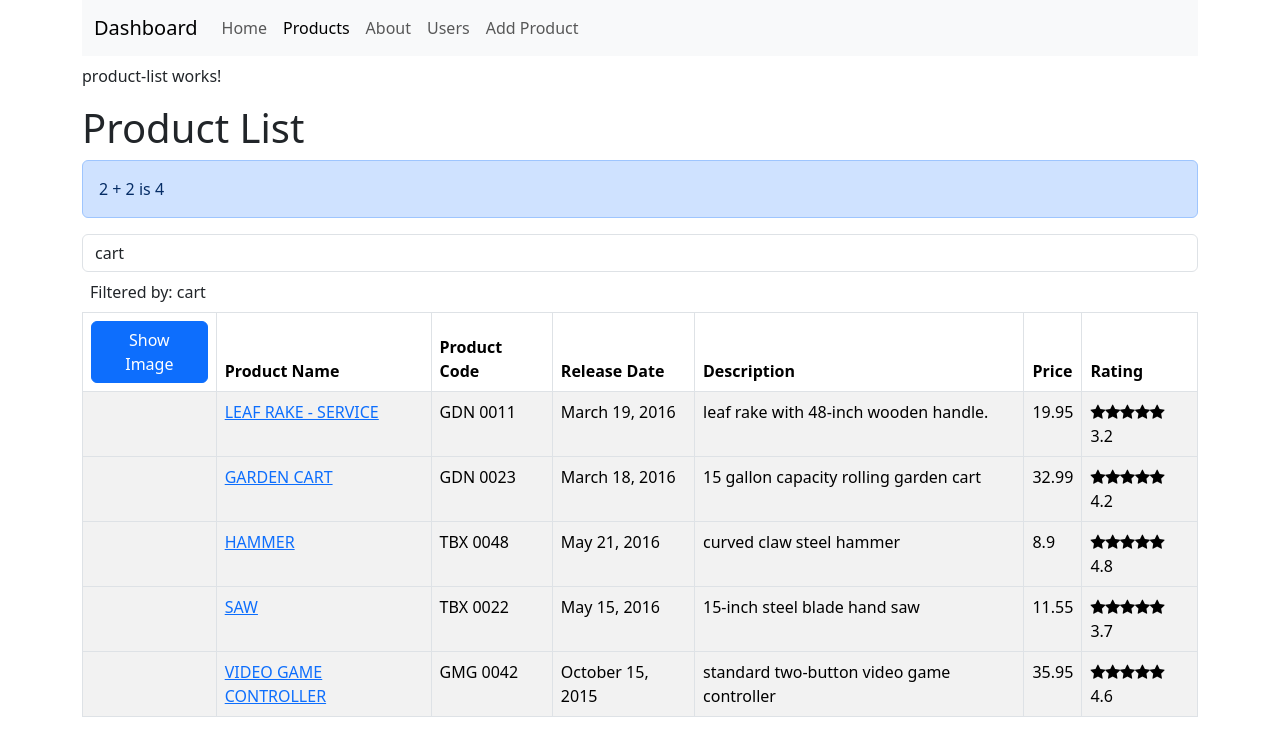
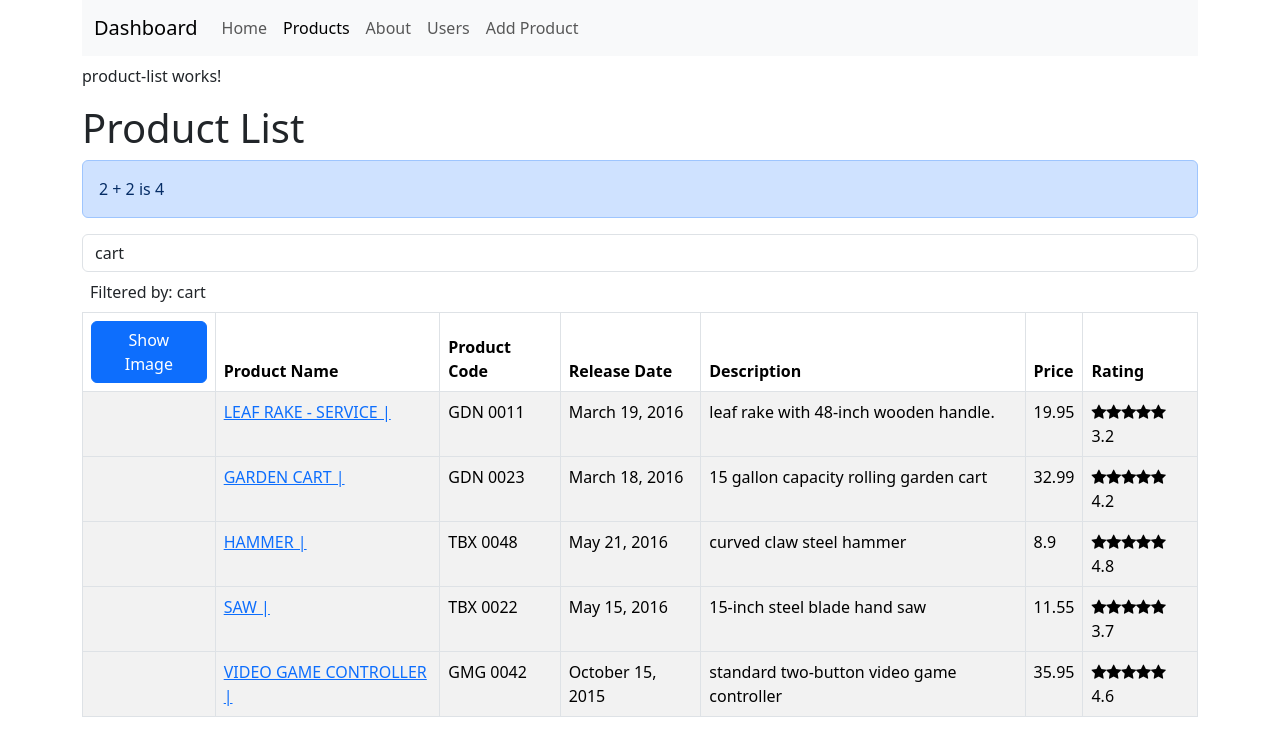
Before and after one commit to programmingwithharsh/angular21Feb26, an Angular app: page /products in a window 1280 px wide. Shown: the top 756 px of the page. Built offline with nearby package versions, Linux system fonts and the light colour scheme.

Commit message:
Update property binding

```diff
--- a/src/app/product-list/product-list.html
+++ b/src/app/product-list/product-list.html
@@ -23,9 +23,16 @@
         </thead>
         <tbody *ngFor="let product of products | filterProduct: listFilter">
             <tr>
-                <td><img *ngIf="showImage" [src]="product.imageUrl" width="50" height="50" /></td>
+                <td>
+                    <img *ngIf="showImage" [src]="product.imageUrl" width="50" height="50" />
+                    <!--  <img *ngIf="showImage" src="{{ product.imageUrl }}" width="50" height="50" /> -->
+                </td>
                 <!-- Property Binding -->
-                <td><a [routerLink]="['/products', product.productId]">{{ product.productName | uppercase }}</a></td>
+                <td>
+                    <!-- Recommended -->
+                    <a [routerLink]="['/products', product.productId]">{{ product.productName | uppercase }} | </a>
+                    <!-- <a routerLink="/products/{{product.productId}}">{{ product.productName | uppercase }}</a> -->
+                </td>
                 <td>{{ product.productCode | convertToSpaces: '-' }}</td>
                 <td>{{ product.releaseDate }}</td>
                 <td>{{ product.description | lowercase }}</td>
```
